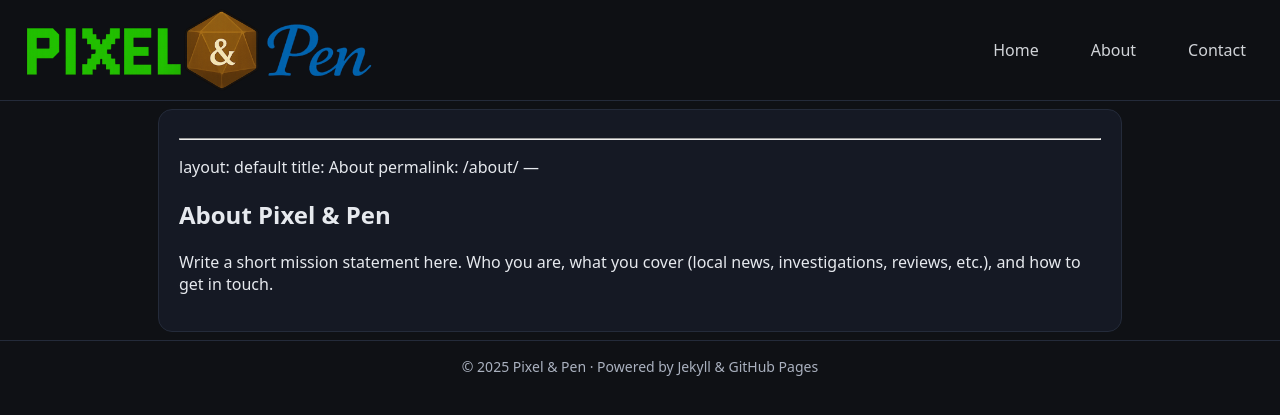
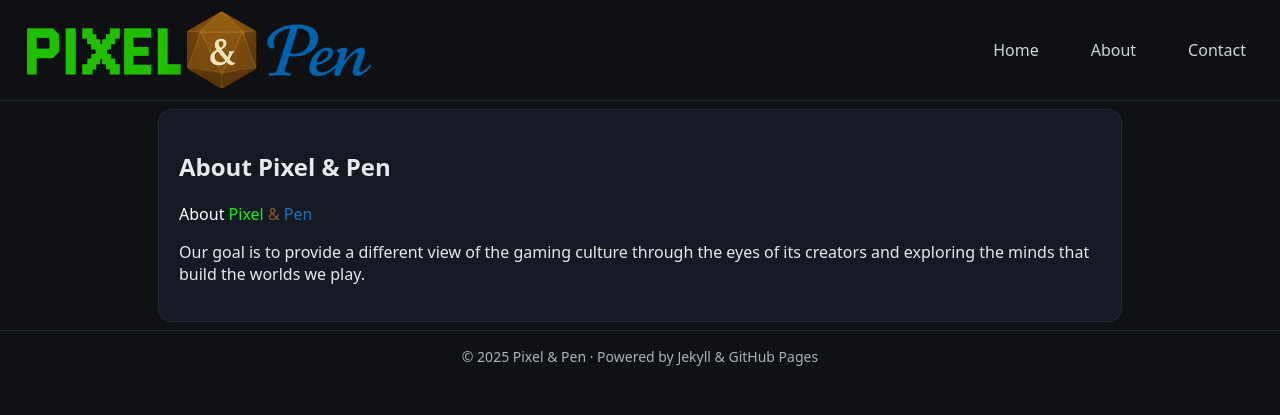
Before and after one commit to TEWbrah/pixelandpen, a Jekyll site: the page built from about.md, in a window 1280 px wide. Shown: the top 415 px of the page. Built offline with Jekyll 4.4.1, drawn with Linux system fonts in a browser that asks for light colours; our own code applies the rules of GitHub Pages for plain Markdown files.

Commit message:
Update about.md

```diff
--- a/about.md
+++ b/about.md
@@ -1,4 +1,3 @@
-
 ---
 layout: default
 title: About
@@ -7,4 +6,9 @@ permalink: /about/
 
 ## About Pixel & Pen
 
-Write a short mission statement here. Who you are, what you cover (local news, investigations, reviews, etc.), and how to get in touch.
+<span style="color:#ffffff;">About</span>
+<span style="color:#0ff115;">Pixel</span>
+<span style="color:#8b5a2b;">&</span>
+<span style="color:#1e73be;">Pen</span>
+
+Our goal is to provide a different view of the gaming culture through the eyes of its creators and exploring the minds that build the worlds we play.
```
